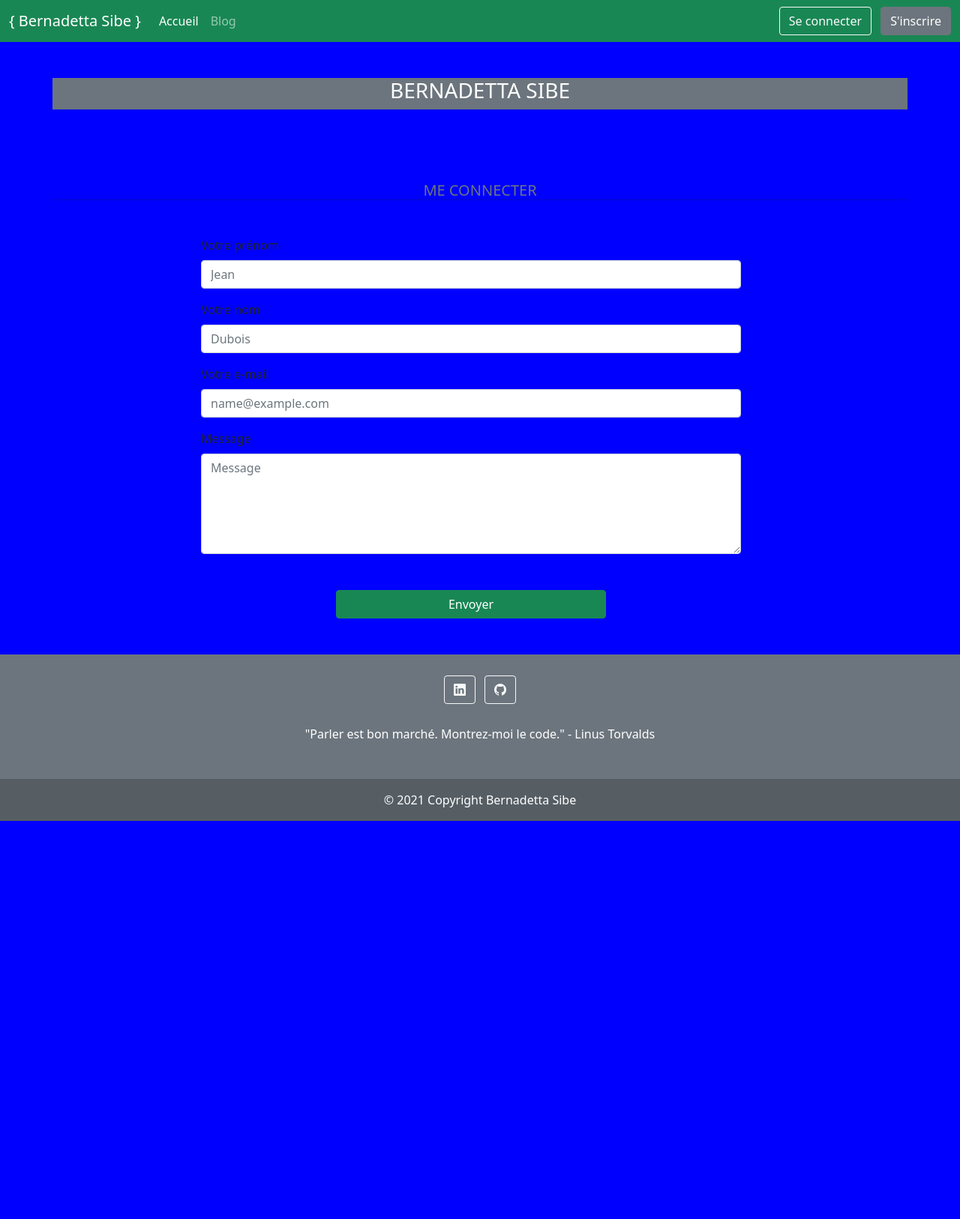
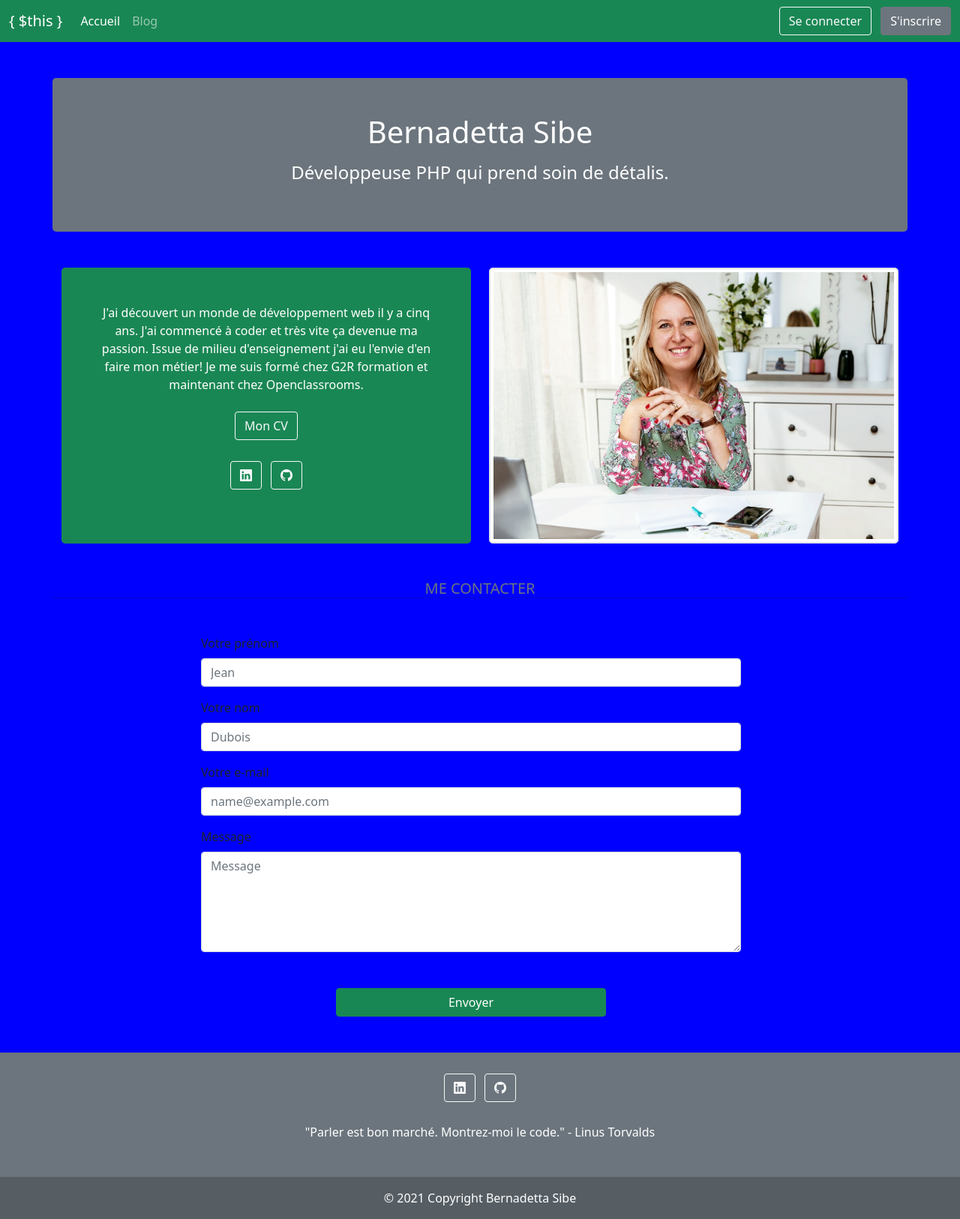
Before and after one commit to bernikw/Projet-3, a PHP site: template templates/frontoffice/home.html.twig in a window 1280 px wide. Shown: the whole page at 75% size. Before the commit the page ends 1095 px from the top, so only its background shows below. Run offline with PHP 8.4, Linux system fonts and the light colour scheme; the template is opened without the code that fills it, so the values that code supplies are empty; some libraries are stand-ins or nearby versions.

Commit message:
Changed pages home end posts

```diff
--- a/templates/frontoffice/home.html.twig
+++ b/templates/frontoffice/home.html.twig
@@ -2,14 +2,45 @@
 
 {% block content %}
 
-	<!--Section -->
+	<!--Section haeder-->
 	<div class="container">
 		<div class="row">
-			<haeder class="col-12 text-white text-center bg-secondary my-5">
+			<haeder class="col-12 text-white text-center bg-secondary my-5 rounded-3">
+				<div class="p-5 text-center bg-secondary">
+					<h1 class="mb-3">Bernadetta Sibe</h1>
+					<h4 class="mb-3">Développeuse PHP qui prend soin de détalis.</h4>
+				</div>
+			</haeder>
+		</div>
+	</div>
 
-				<h3 class="text-uppercase">Bernadetta Sibe</h3>
-
-			</haeder>
+	<!--Section about -->
+	<div class="container">
+		<div class="row align-items-md-stretch">
+			<div class="col-md-6">
+				<div class="h-100 p-5 text-white text-center bg-success rounded-3">
+					<p>J'ai découvert un monde de développement web il y a cinq ans. J'ai commencé à coder et très vite ça devenue ma passion. Issue de milieu d'enseignement j'ai eu l'envie d'en faire mon métier! Je me suis formé chez G2R formation et maintenant chez Openclassrooms.</p>
+					<div class="text-center my-4">
+						<a class="btn btn-xl btn-outline-light" href="/cv">
+							<i class="fas fa-download mr-2"></i>
+							Mon CV
+						</a>
+					</div>
+					<!-- Linkedin -->
+					<a class="btn btn-outline-light btn-floating m-1" href="#!" role="button">
+						<i class="bi bi-linkedin"></i>
+					</a>
+					<!-- Github -->
+					<a class="btn btn-outline-light text-center btn-floating m-1" href="#!" role="button">
+						<i class="bi bi-github"></i>
+					</a>
+				</div>
+			</div>
+			<div class="col-md-6">
+				<div class="h-100 bg-light border rounded-3">
+					<img src="public/images/bsibe.png" class="img-fluid img-thumbnail" alt="...">
+				</div>
+			</div>
 		</div>
 	</div>
 
@@ -17,33 +48,27 @@
 	<section id="contact-form">
 		<div class="container">
 			<div class="row">
-				<h5 class="text-center text-uppercase text-secondary mb-0 my-5">Me connecter</h5>
+				<h5 class="text-center text-uppercase text-secondary mb-0 my-5">Me contacter</h5>
 				<hr class="star-dark mb-5">
 				<div class="row">
 					<div class="col-lg-8 mx-auto">
 						<form action="#" method="post">
-
 							<div class="mb-3">
 								<label for="exampleFormControlInput1" class="form-label">Votre prénom</label>
 								<input type="text" class="form-control" id="exampleFormControlInput1" placeholder="Jean">
 							</div>
-
 							<div class="mb-3">
 								<label for="exampleFormControlInput1" class="form-label">Votre nom</label>
 								<input type="text" class="form-control" id="exampleFormControlInput1" placeholder="Dubois">
 							</div>
-
-
 							<div class="mb-3">
 								<label for="exampleFormControlInput1" class="form-label">Votre e-mail</label>
 								<input type="email" class="form-control" id="exampleFormControlInput1" placeholder="name@example.com">
 							</div>
-
 							<div class="mb-3">
 								<label for="exampleFormControlInput1" class="form-label">Message</label>
 								<textarea class="form-control" name="message" rows="5" placeholder="Message" required="required" data-validation-required-message="Veuillez entrer votre message."></textarea>
 							</div>
-
 							<div class="d-grid gap-2 col-6 mx-auto my-5">
 								<button type="submit" class="btn btn-success" type="button">Envoyer</button>
 							</div>
@@ -53,5 +78,4 @@
 			</div>
 		</div>
 	</section>
-
 {% endblock %}
--- a/templates/frontoffice/layout.html.twig
+++ b/templates/frontoffice/layout.html.twig
@@ -18,7 +18,7 @@
 		<!--Navigation-->
 		<nav class="navbar navbar-expand-md navbar-dark bg-success">
 			<div class="container-fluid">
-				<a class="navbar-brand" href="#">{ Bernadetta Sibe }</a>
+				<a class="navbar-brand" href="#">{ $this }</a>
 				<button class="navbar-toggler" type="button" data-bs-toggle="collapse" data-bs-target="#navbarsmain" aria-controls="navbarsExample02" aria-expanded="false" aria-label="Toggle navigation">
 					<span class="navbar-toggler-icon"></span>
 				</button>
@@ -41,10 +41,8 @@
 		</nav>
 		{% block content %}{% endblock %}
 
-
 		<footer class="bg-secondary text-center text-white">
-			<div
-				class="container p-4">
+			<div class="container p-4">
 				<!-- Section: Social media -->
 				<section
 					class="mb-4">
--- a/templates/frontoffice/post.html.twig
+++ b/templates/frontoffice/post.html.twig
@@ -7,6 +7,8 @@
     <div class="container">
     <div class="row">
     <div class=""col-12>
+    <img src="https://mdbootstrap.com/img/new/slides/041.jpg" class="img-fluid" alt="..." />
+
         <h2>{{ post.title }}</h2>
         <p>{{ post.text }}</p>
 
--- a/templates/frontoffice/posts.html.twig
+++ b/templates/frontoffice/posts.html.twig
@@ -3,12 +3,8 @@
 
 {% block content %}
 
-	<main class="post-list">
 		<section class="blog">
 			<div class="container">
-				<haeder>
-					<h1>Blog</h1>
-				</haeder>
 				<div class="row">
 					{% for post in posts %}
 						<div class="col-sm-4">
@@ -46,5 +42,5 @@
 				</div>
 			</div>
 		</section>
-	</main>
+
 {% endblock %}
```
Also changed, not shown: public/images/bsibe.png (added), 1 other file.
